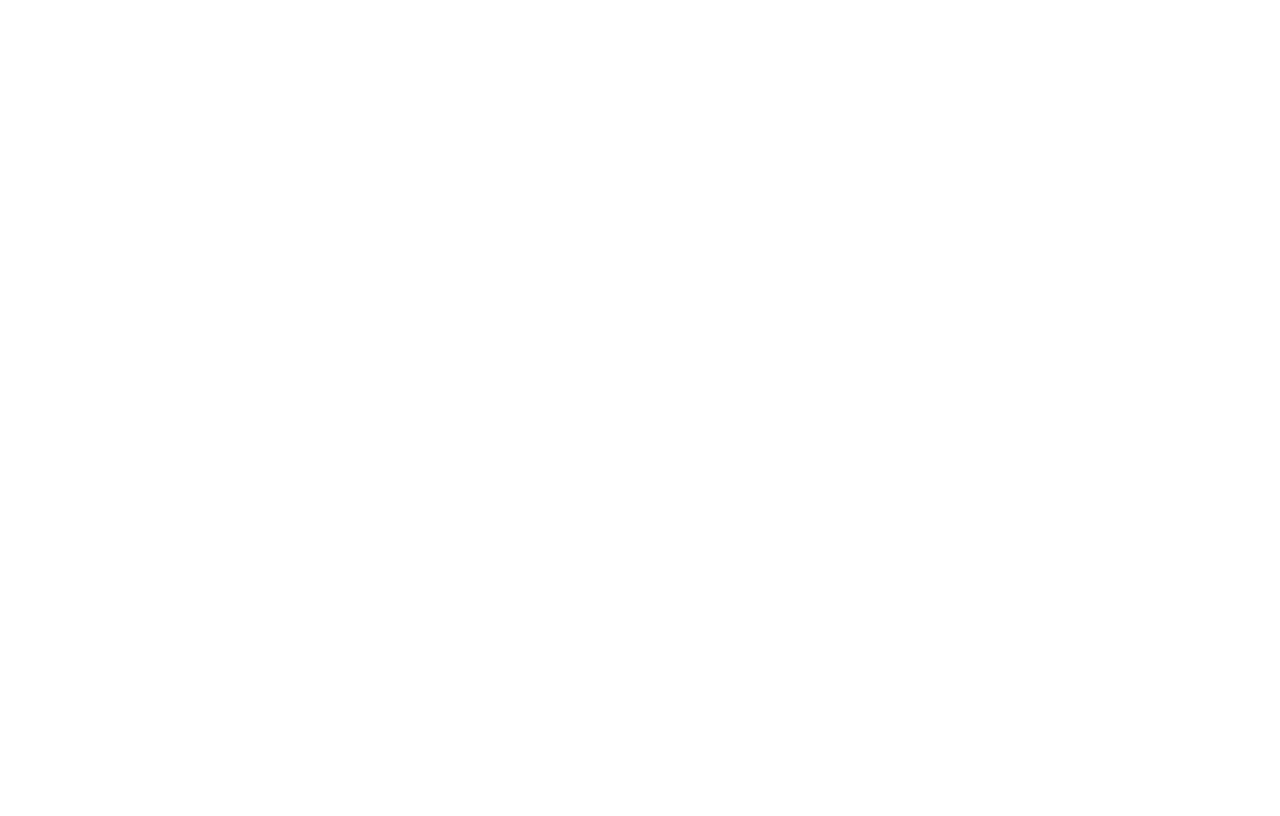
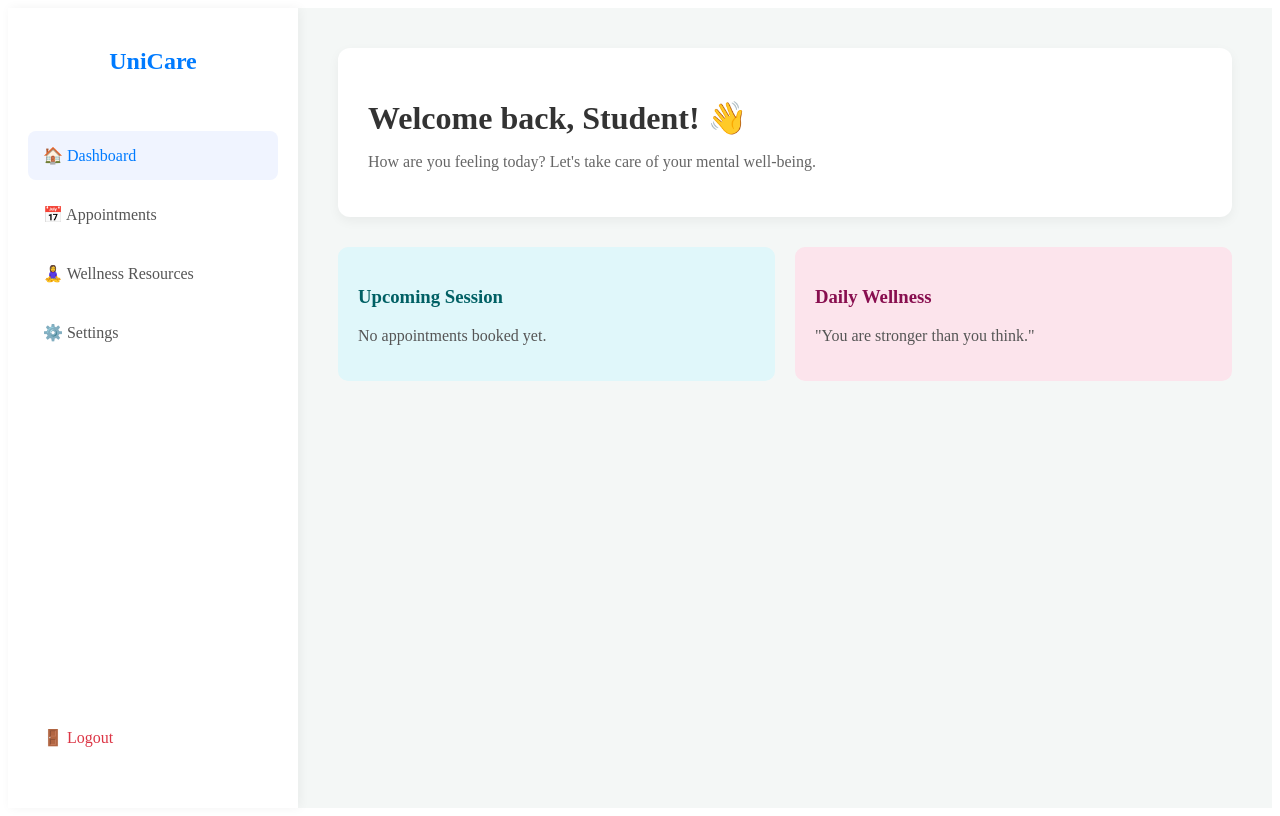
Before and after one commit to it23375314/unicare-counseling-platform, a React app in the folder frontend/: page /dashboard in a window 1280 px wide. Before the commit this address had no page. Built offline with nearby package versions, Linux system fonts and the light colour scheme; the HTML template or start-up script is replaced by a standard one.

Commit message:
Add Student Dashboard UI and basic layout

```diff
--- a/frontend/src/App.jsx
+++ b/frontend/src/App.jsx
@@ -4,6 +4,7 @@ import { BrowserRouter as Router, Routes, Route } from 'react-router-dom';
 import Login from './pages/Login';
 import Register from './pages/Register'; // We added this import!
 import OTPVerification from './pages/OTPVerification'; // <-- We imported it here!
+import StudentDashboard from './pages/StudentDashboard'; // <-- Import it!
 
 function App() {
   return (
@@ -12,6 +13,7 @@ function App() {
         <Route path="/" element={<Login />} />
         <Route path="/register" element={<Register />} /> {/* We added this route! */}
         <Route path="/verify-otp" element={<OTPVerification />} /> {/* <-- We added the route here! */}
+        <Route path="/dashboard" element={<StudentDashboard />} /> {/* <-- Add route! */}
       </Routes>
     </Router>
   );
--- a/frontend/src/pages/OTPVerification.jsx
+++ b/frontend/src/pages/OTPVerification.jsx
@@ -12,6 +12,7 @@ const OTPVerification = () => {
 
     if (otp.length === 4) {
       alert(`Verifying OTP: ${otp}. Success! Redirecting to Dashboard...`);
+      navigate('/dashboard');
       // Later, we will change this to navigate to the actual dashboard
     } else {
       alert('Please enter a 4-digit code.');
--- /dev/null
+++ b/frontend/src/pages/StudentDashboard.jsx
@@ -0,0 +1,53 @@
+// src/pages/StudentDashboard.jsx
+import React from 'react';
+import { useNavigate } from 'react-router-dom';
+import '../styles/Dashboard.css';
+
+const StudentDashboard = () => {
+  const navigate = useNavigate();
+
+  const handleLogout = () => {
+    // Send them back to the login page
+    navigate('/');
+  };
+
+  return (
+    <div className="dashboard-container">
+      {/* Left Sidebar */}
+      <div className="sidebar">
+        <h2>UniCare</h2>
+        <ul>
+          <li style={{ backgroundColor: '#f0f4ff', color: '#007bff' }}>🏠 Dashboard</li>
+          <li>📅 Appointments</li>
+          <li>🧘‍♀️ Wellness Resources</li>
+          <li>⚙️ Settings</li>
+        </ul>
+        <ul style={{ flex: 0 }}>
+          <li onClick={handleLogout} style={{ color: '#dc3545' }}>🚪 Logout</li>
+        </ul>
+      </div>
+
+      {/* Main Content Area */}
+      <div className="main-content">
+        <div className="welcome-card">
+          <h1 style={{ color: '#333', marginBottom: '10px' }}>Welcome back, Student! 👋</h1>
+          <p style={{ color: '#666' }}>How are you feeling today? Let's take care of your mental well-being.</p>
+        </div>
+
+        {/* Placeholder cards for future modules */}
+        <div style={{ display: 'flex', gap: '20px' }}>
+            <div style={{ flex: 1, padding: '20px', background: '#e0f7fa', borderRadius: '10px' }}>
+                <h3 style={{ color: '#006064' }}>Upcoming Session</h3>
+                <p style={{ marginTop: '10px', color: '#555' }}>No appointments booked yet.</p>
+            </div>
+            <div style={{ flex: 1, padding: '20px', background: '#fce4ec', borderRadius: '10px' }}>
+                <h3 style={{ color: '#880e4f' }}>Daily Wellness</h3>
+                <p style={{ marginTop: '10px', color: '#555' }}>"You are stronger than you think."</p>
+            </div>
+        </div>
+      </div>
+    </div>
+  );
+};
+
+export default StudentDashboard;
--- /dev/null
+++ b/frontend/src/styles/Dashboard.css
@@ -0,0 +1,56 @@
+/* src/styles/Dashboard.css */
+.dashboard-container {
+  display: flex;
+  height: 100vh;
+  background-color: #f4f7f6; /* Soft gray background */
+}
+
+.sidebar {
+  width: 250px;
+  background-color: #ffffff;
+  padding: 20px;
+  box-shadow: 2px 0 10px rgba(0, 0, 0, 0.05);
+  display: flex;
+  flex-direction: column;
+}
+
+.sidebar h2 {
+  color: #007bff;
+  margin-bottom: 40px;
+  text-align: center;
+}
+
+.sidebar ul {
+  list-style: none;
+  padding: 0;
+  flex: 1;
+}
+
+.sidebar li {
+  padding: 15px;
+  margin-bottom: 10px;
+  border-radius: 8px;
+  cursor: pointer;
+  color: #555;
+  font-weight: 500;
+  transition: all 0.3s ease;
+}
+
+.sidebar li:hover {
+  background-color: #f0f4ff;
+  color: #007bff;
+}
+
+.main-content {
+  flex: 1;
+  padding: 40px;
+  overflow-y: auto;
+}
+
+.welcome-card {
+  background: white;
+  padding: 30px;
+  border-radius: 12px;
+  box-shadow: 0 4px 12px rgba(0, 0, 0, 0.05);
+  margin-bottom: 30px;
+}
```
